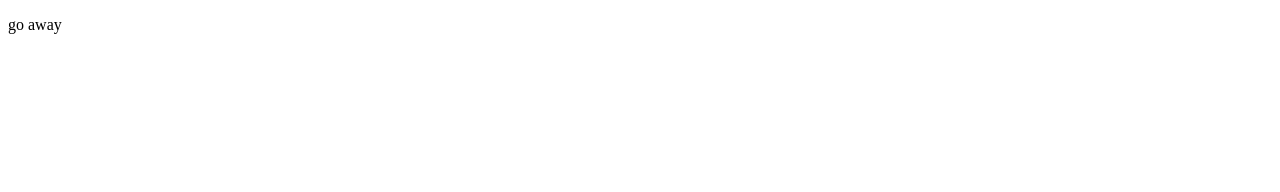
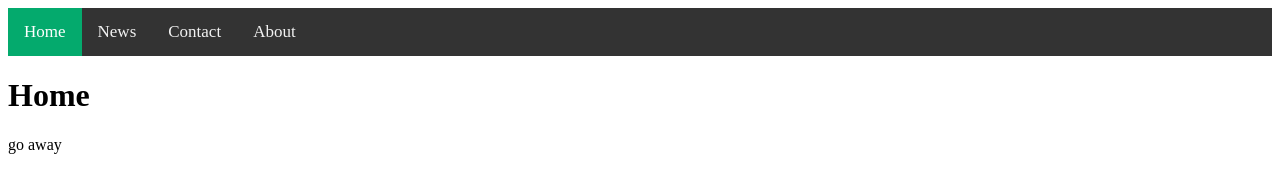
Before and after one commit to amb2127/asc-12.github.io, a plain HTML site: page index.html in a window 1280 px wide. Drawn offline with Linux system fonts and the light colour scheme.

Commit message:
testing navbar

```diff
--- a/index.html
+++ b/index.html
@@ -6,6 +6,13 @@
     <title>Homepage | asc-12</title>
   </head>
   <body>
+    <div class="topnav">
+      <a class="active" href="#home">Home</a>
+      <a href="#news">News</a>
+      <a href="#contact">Contact</a>
+      <a href="#about">About</a>
+    </div>
+    <h1>Home</h1>
     <p>go away</p>
   </body>
 </html>
--- a/style.css
+++ b/style.css
@@ -0,0 +1,27 @@
+/* Add a black background color to the top navigation */
+.topnav {
+    background-color: #333;
+    overflow: hidden;
+  }
+
+  /* Style the links inside the navigation bar */
+  .topnav a {
+    float: left;
+    color: #f2f2f2;
+    text-align: center;
+    padding: 14px 16px;
+    text-decoration: none;
+    font-size: 17px;
+  }
+
+  /* Change the color of links on hover */
+  .topnav a:hover {
+    background-color: #ddd;
+    color: black;
+  }
+
+  /* Add a color to the active/current link */
+  .topnav a.active {
+    background-color: #04AA6D;
+    color: white;
+  }
```
